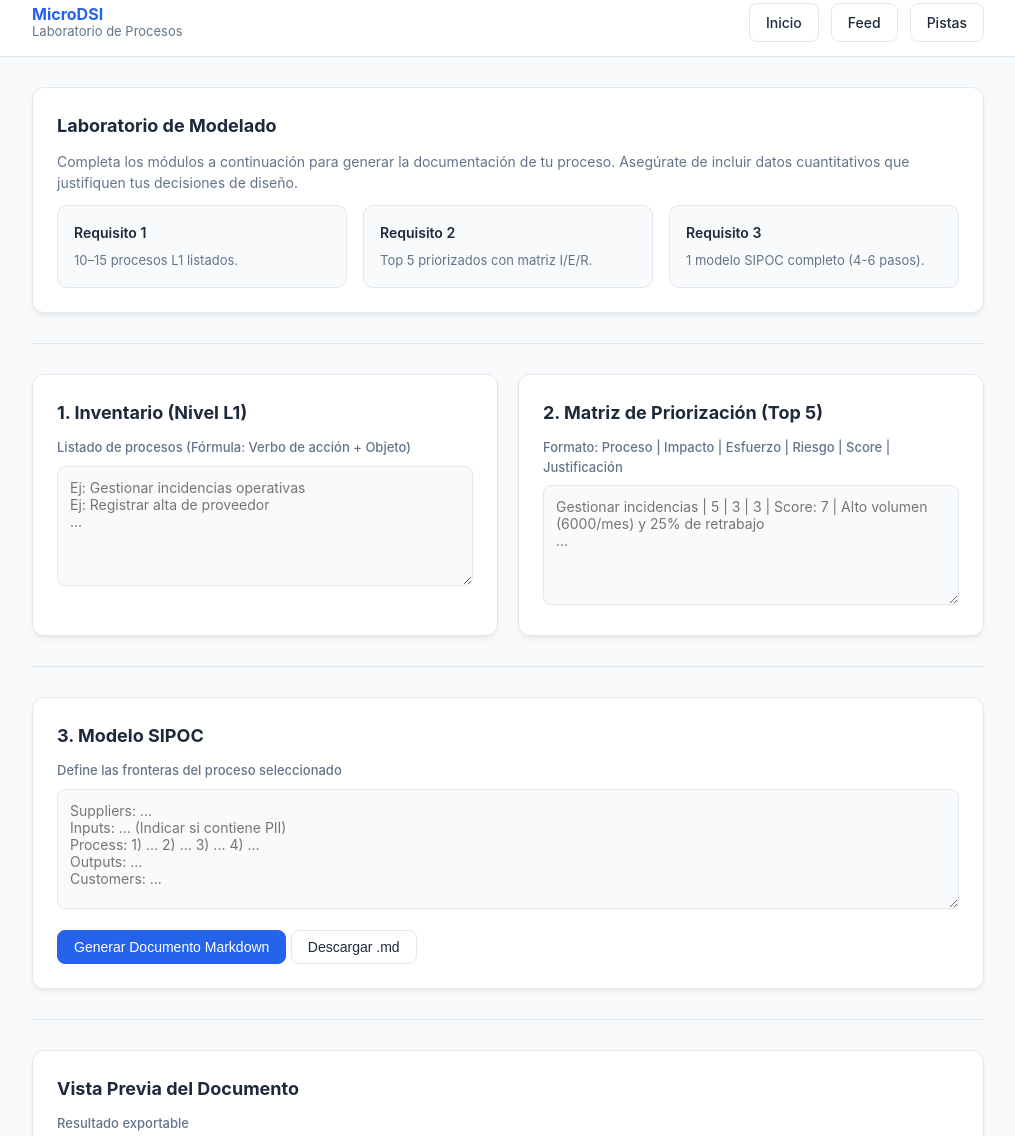
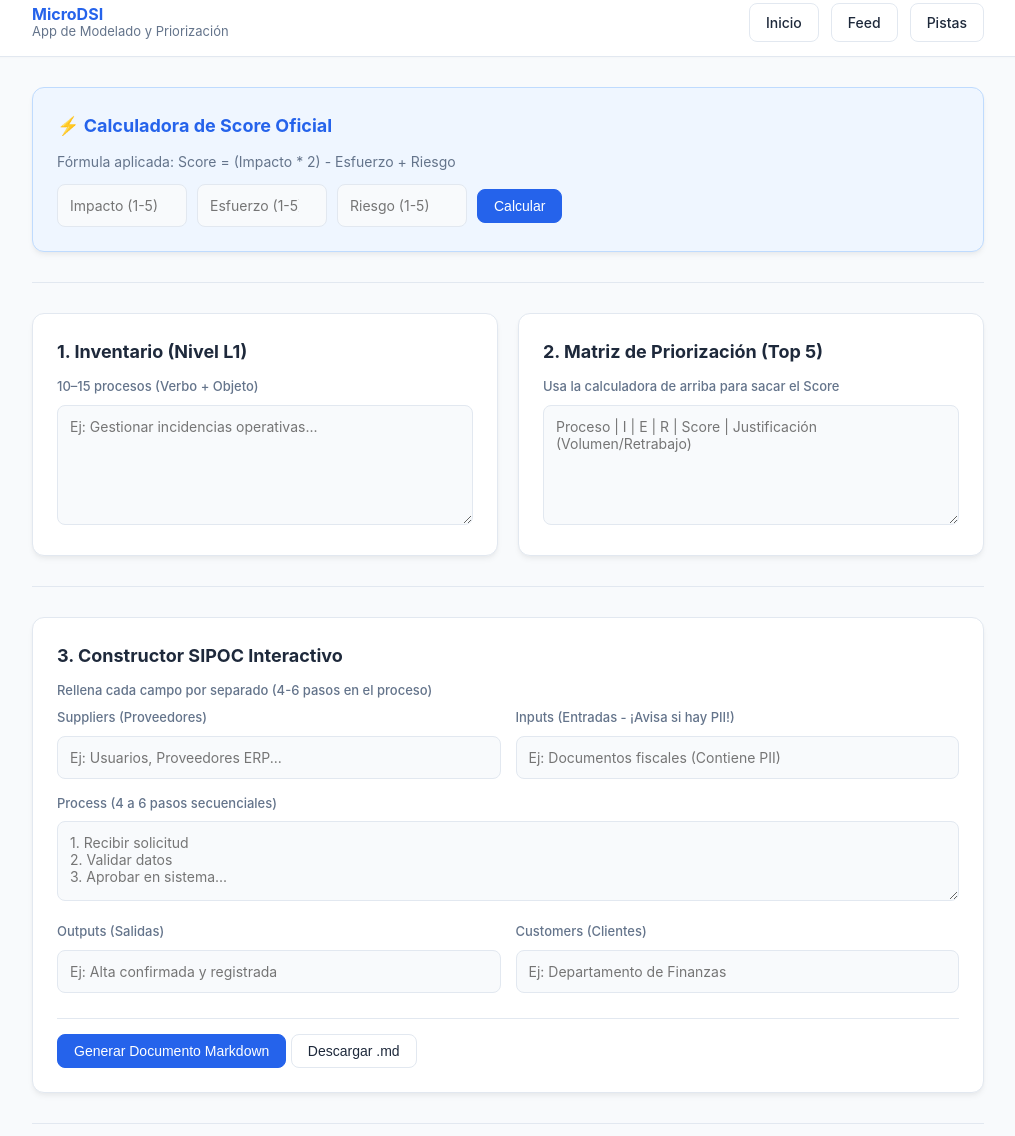
Before and after one commit to erjorge23/web-tamames, a plain HTML site: page lab.html in a window 1280 px wide. Shown: the part 11-1147 px from the top of the page, without its empty margins (132-1147 px from the left). Drawn offline with Linux system fonts and the light colour scheme.

Commit message:
Update lab.html with interactive SIPOC and calculator

```diff
--- a/lab.html
+++ b/lab.html
@@ -3,7 +3,7 @@
 <head>
   <meta charset="utf-8"/>
   <meta name="viewport" content="width=device-width, initial-scale=1"/>
-  <title>MicroDSI · Laboratorio</title>
+  <title>MicroDSI · Laboratorio Interactivo</title>
   <link rel="stylesheet" href="assets/styles.css"/>
 </head>
 <body>
@@ -11,7 +11,7 @@
     <div class="row">
       <div class="brand">
         <b>MicroDSI</b>
-        <span>Laboratorio de Procesos</span>
+        <span>App de Modelado y Priorización</span>
       </div>
       <nav class="nav">
         <a class="btn" href="index.html">Inicio</a>
@@ -22,15 +22,15 @@
   </header>
 
   <main class="container">
-    <section class="panel">
-      <h3>Laboratorio de Modelado</h3>
-      <p>
-        Completa los módulos a continuación para generar la documentación de tu proceso. Asegúrate de incluir datos cuantitativos que justifiquen tus decisiones de diseño.
-      </p>
-      <div class="kpi" style="margin-top:12px">
-        <div class="box"><b>Requisito 1</b><span>10–15 procesos L1 listados.</span></div>
-        <div class="box"><b>Requisito 2</b><span>Top 5 priorizados con matriz I/E/R.</span></div>
-        <div class="box"><b>Requisito 3</b><span>1 modelo SIPOC completo (4-6 pasos).</span></div>
+    <section class="panel" style="background: var(--primary-light); border-color: #bfdbfe;">
+      <h3 style="color: var(--primary);">⚡ Calculadora de Score Oficial</h3>
+      <p style="margin-bottom: 12px;">Fórmula aplicada: Score = (Impacto * 2) - Esfuerzo + Riesgo</p>
+      <div style="display: flex; gap: 10px; align-items: center; flex-wrap: wrap;">
+        <input type="number" id="calcI" placeholder="Impacto (1-5)" min="1" max="5" style="width: 130px;">
+        <input type="number" id="calcE" placeholder="Esfuerzo (1-5)" min="1" max="5" style="width: 130px;">
+        <input type="number" id="calcR" placeholder="Riesgo (1-5)" min="1" max="5" style="width: 130px;">
+        <button class="btn primary" id="btnCalc" type="button">Calcular</button>
+        <span id="calcResult" style="font-weight: bold; font-size: 18px; color: var(--primary); margin-left: 10px;"></span>
       </div>
     </section>
 
@@ -39,25 +39,48 @@
     <section class="formRow">
       <div class="panel">
         <h3>1. Inventario (Nivel L1)</h3>
-        <label>Listado de procesos (Fórmula: Verbo de acción + Objeto)</label>
-        <textarea id="inv" placeholder="Ej: Gestionar incidencias operativas&#10;Ej: Registrar alta de proveedor&#10;..."></textarea>
+        <label>10–15 procesos (Verbo + Objeto)</label>
+        <textarea id="inv" placeholder="Ej: Gestionar incidencias operativas..."></textarea>
       </div>
 
       <div class="panel">
         <h3>2. Matriz de Priorización (Top 5)</h3>
-        <label>Formato: Proceso | Impacto | Esfuerzo | Riesgo | Score | Justificación</label>
-        <textarea id="prio" placeholder="Gestionar incidencias | 5 | 3 | 3 | Score: 7 | Alto volumen (6000/mes) y 25% de retrabajo&#10;..."></textarea>
+        <label>Usa la calculadora de arriba para sacar el Score</label>
+        <textarea id="prio" placeholder="Proceso | I | E | R | Score | Justificación (Volumen/Retrabajo)"></textarea>
       </div>
     </section>
 
     <hr class="sep"/>
 
     <section class="panel">
-      <h3>3. Modelo SIPOC</h3>
-      <label>Define las fronteras del proceso seleccionado</label>
-      <textarea id="sipoc" placeholder="Suppliers: ...&#10;Inputs: ... (Indicar si contiene PII)&#10;Process: 1) ... 2) ... 3) ... 4) ...&#10;Outputs: ...&#10;Customers: ..."></textarea>
+      <h3>3. Constructor SIPOC Interactivo</h3>
+      <label>Rellena cada campo por separado (4-6 pasos en el proceso)</label>
+      <div style="display: grid; grid-template-columns: 1fr 1fr; gap: 15px; margin-bottom: 15px;">
+        <div>
+          <label>Suppliers (Proveedores)</label>
+          <input type="text" id="sipocS" placeholder="Ej: Usuarios, Proveedores ERP...">
+        </div>
+        <div>
+          <label>Inputs (Entradas - ¡Avisa si hay PII!)</label>
+          <input type="text" id="sipocI" placeholder="Ej: Documentos fiscales (Contiene PII)">
+        </div>
+      </div>
+      <div>
+        <label>Process (4 a 6 pasos secuenciales)</label>
+        <textarea id="sipocP" style="min-height: 80px;" placeholder="1. Recibir solicitud&#10;2. Validar datos&#10;3. Aprobar en sistema..."></textarea>
+      </div>
+      <div style="display: grid; grid-template-columns: 1fr 1fr; gap: 15px; margin-top: 15px;">
+        <div>
+          <label>Outputs (Salidas)</label>
+          <input type="text" id="sipocO" placeholder="Ej: Alta confirmada y registrada">
+        </div>
+        <div>
+          <label>Customers (Clientes)</label>
+          <input type="text" id="sipocC" placeholder="Ej: Departamento de Finanzas">
+        </div>
+      </div>
 
-      <div class="actions" style="margin-top: 15px;">
+      <div class="actions" style="margin-top: 25px; border-top: 1px solid var(--line); padding-top: 15px;">
         <button class="btn primary" id="btnExport" type="button">Generar Documento Markdown</button>
         <button class="btn" id="btnDownload" type="button">Descargar .md</button>
       </div>
@@ -67,8 +90,7 @@
 
     <section class="panel">
       <h3>Vista Previa del Documento</h3>
-      <label>Resultado exportable</label>
-      <textarea id="mdOut" placeholder="El código Markdown se generará aquí..."></textarea>
+      <textarea id="mdOut" placeholder="El código Markdown se construirá mágicamente aquí..." readonly style="background: #f1f5f9; cursor: not-allowed;"></textarea>
     </section>
   </main>
 
```
